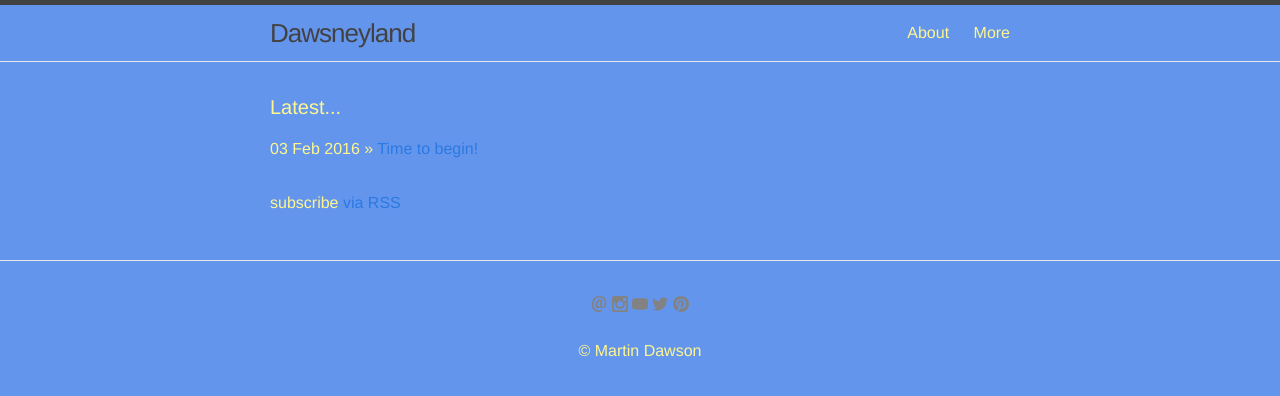
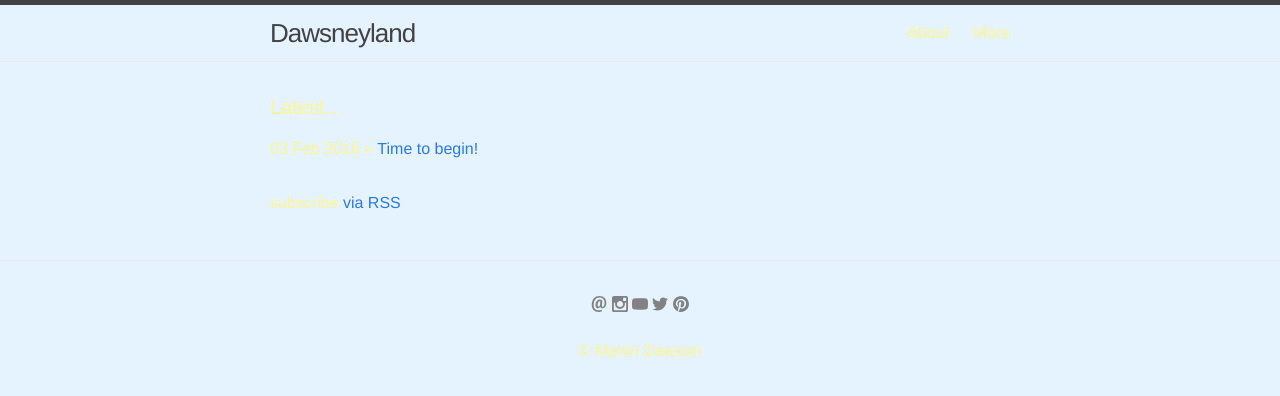
Before and after one commit to dawsneyland/formerdland, a Jekyll site: the page built from index.html, in a window 1280 px wide. Shown: the top 396 px of the page. Built offline with Jekyll 4.4.1, drawn with Linux system fonts in a browser that asks for light colours.

Commit message:
Update main.scss
Original background was #fdfdfd and original text was #111

```diff
--- a/css/main.scss
+++ b/css/main.scss
@@ -15,7 +15,7 @@ $base-line-height: 1.5;
 $spacing-unit:     30px;
 
 $text-color:       #fff68f;
-$background-color: #6495ED;
+$background-color: #e5f2ff;
 $brand-color:      #2a7ae2;
 
 $grey-color:       #828282;
```
